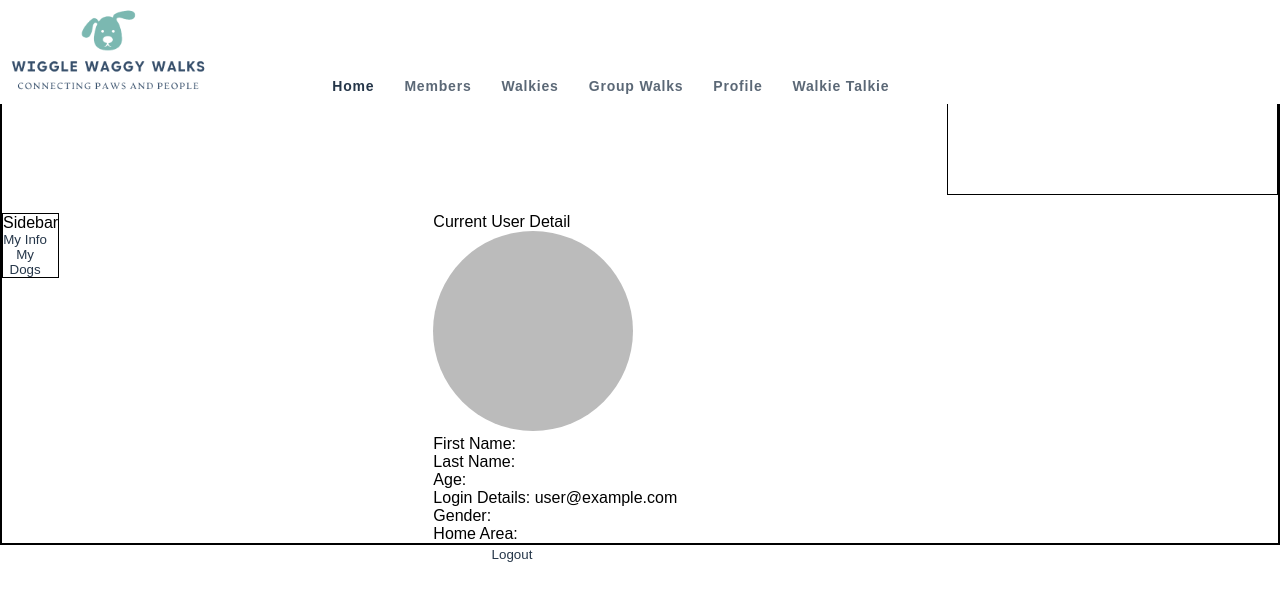
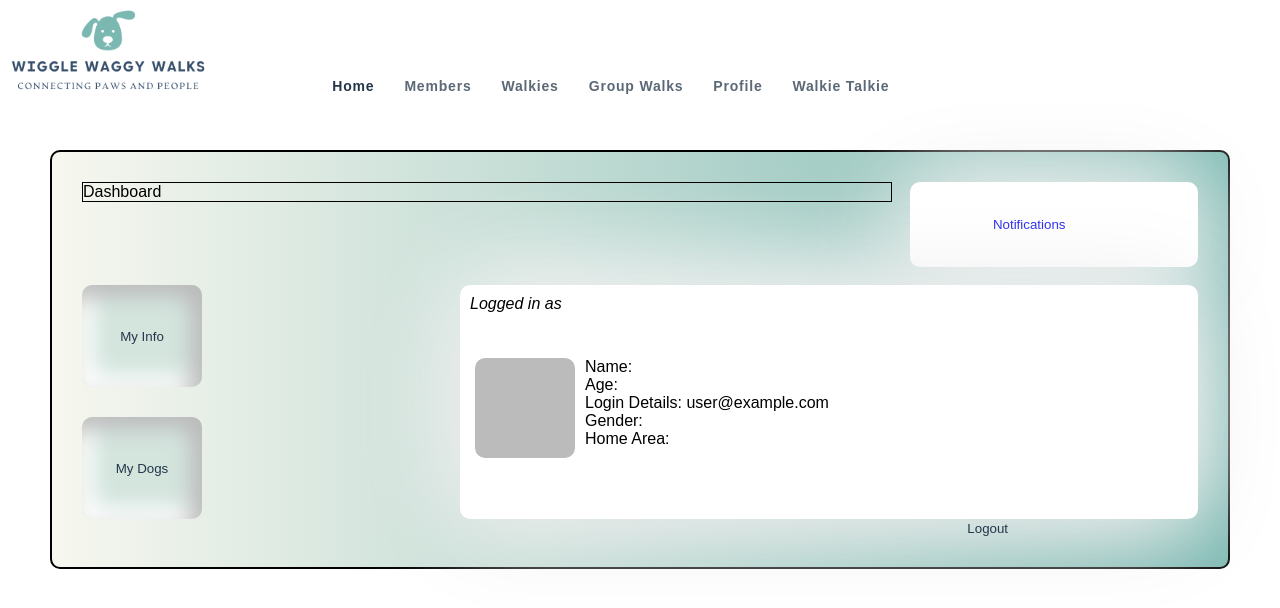
Before and after one commit to gillianroberts1/CapstoneClient, a React (Create React App) app: page /profile in a window 1280 px wide. Shown: the top 608 px of the page. Built offline with nearby package versions, Linux system fonts and the light colour scheme; no server answers; sample sign-in values are in the browser's storage.

Commit message:
styling to profile

```diff
--- a/src/components/profile/Notification.js
+++ b/src/components/profile/Notification.js
@@ -9,7 +9,7 @@ const Notification = () => {
   const { currentUser } = useContext(AuthContext);
 
   return (
-    <>
+    <div className='notifications-container'>
     <h2>Notification Centre</h2>
 
     {currentUser && currentUser.notifications.length > 0 ? (
@@ -26,7 +26,7 @@ const Notification = () => {
     )}
 
 
-    </>
+    </div>
 
   )
 }
--- a/src/components/profile/Profile.js
+++ b/src/components/profile/Profile.js
@@ -7,28 +7,31 @@ import "./css/Profile.css";
 import { signOut } from "firebase/auth";
 import { auth } from "../../firebase";
 
-
 const Profile = () => {
-  const [selectedOption, setSelectedOption] = useState("user")
+  const [selectedOption, setSelectedOption] = useState("user");
   return (
     <>
       <div className="profile-container">
         <div className="sidebar">
           <Sidebar setSelectedOption={setSelectedOption} />
         </div>
+
         <div className="notifications">
           <button>
             <Link to="/notifications">Notifications</Link>
           </button>
         </div>
+
         <div className="detail">
-          <Detail  selectedOption={selectedOption}/>
+          <Detail selectedOption={selectedOption} />
+          <button className="logout" onClick={() => signOut(auth)}>
+            Logout
+          </button>
         </div>
         <div className="dashboard">
           <Dashboard />
         </div>
       </div>
-      <button onClick={()=>signOut(auth)}>Logout</button>
     </>
   );
 };
--- a/src/components/profile/Sidebar.js
+++ b/src/components/profile/Sidebar.js
@@ -5,10 +5,10 @@ import "./css/SideBar.css"
 const Sidebar = ({setSelectedOption}) => {
   return (
     <>
-    <div className='sidebar-container'>Sidebar
-    <button onClick={()=> setSelectedOption("user")}> My Info</button>
+    <div className='sidebar-container'>
+    <button className="side-button" onClick={()=> setSelectedOption("user")}> My Info</button>
 
-    <button onClick={()=> setSelectedOption("dog")}> My Dogs</button>
+    <button className="side-button" onClick={()=> setSelectedOption("dog")}> My Dogs</button>
     </div>
     </>
   )
--- a/src/components/profile/css/Notifications.css
+++ b/src/components/profile/css/Notifications.css
@@ -1,3 +1,11 @@
-.notifications-container{
-    border: 1px solid black;
+.notifications {
+  height: 100%;
+  width: 100%;
+  padding: 20px;
+  display: inline-grid;
+  border-radius: 10px;
+  background: #ffffff;
+  box-shadow:  -7px 7px 100px #e6e6e6,
+  7px -7px 100px #ffffff;
+  border: none !important;
 }
--- a/src/components/profile/css/Profile.css
+++ b/src/components/profile/css/Profile.css
@@ -1,5 +1,8 @@
 .profile-container {
+  padding: 30px;
+  margin: 150px 50px;
   border: 2px solid black;
+  border-radius: 10px;
   display: grid;
   grid-template-columns: 1fr 1.2fr 0.8fr;
   grid-template-rows: 0.8fr 1.2fr 1fr;
@@ -9,16 +12,33 @@
     "dashboard dashboard notifications"
     "sidebar detail detail"
     "sidebar detail detail";
+  background: linear-gradient(
+    270deg,
+    rgba(123, 184, 177, 1) 1%,
+    rgba(247, 247, 239, 1) 100%
+  );
 }
 
-  .sidebar { grid-area: sidebar; }
+.sidebar {
+  grid-area: sidebar;
+}
 
-  .notifications { grid-area: notifications; }
+.notifications {
+  grid-area: notifications;
+}
 
-  .detail { grid-area: detail; }
+.detail {
+  grid-area: detail;
+}
 
-  .dashboard { grid-area: dashboard; }
+.dashboard {
+  grid-area: dashboard;
+}
 
-  .notifications{
+.notifications {
   border: 1px solid black;
 }
+
+.logout{
+  padding-left: 465px;
+}
--- a/src/components/profile/css/SideBar.css
+++ b/src/components/profile/css/SideBar.css
@@ -1,5 +1,16 @@
-.sidebar-container{
-    border: 1px solid black;
-    display: inline-grid;
+.sidebar-container {
+  height: 234px;
+  width: 150px;
+  display: inline-grid;
+  gap: 30px;
 
 }
+
+
+.side-button {
+  border-radius: 10px;
+  background: #d4e5de;;
+  box-shadow: inset -11px 11px 22px #bababa, inset 11px -11px 22px #ffffff;
+  border: none;
+
+}
--- a/src/components/profile/css/UserDetail.css
+++ b/src/components/profile/css/UserDetail.css
@@ -0,0 +1,27 @@
+.current_user_container {
+  border-radius: 10px;
+  background: #ffffff;
+  box-shadow:  -7px 7px 100px #e6e6e6,
+  7px -7px 100px #ffffff;
+  height: 234px;
+
+}
+
+.user-header{
+    padding: 10px 0px 30px 10px;
+    font-style: italic;
+}
+.user-card {
+    display: flex;
+  padding: 15px;
+}
+
+img {
+  height: 100px;
+  border-radius: 10px;
+}
+
+.user-details{
+    padding-left: 10px;
+
+}
--- a/src/components/profile/currentUser/CurrentUserDetail.js
+++ b/src/components/profile/currentUser/CurrentUserDetail.js
@@ -1,6 +1,6 @@
 import React, { useContext } from "react";
-import { AuthContext } from "../../../firebase/context/AuthContext"
-
+import { AuthContext } from "../../../firebase/context/AuthContext";
+import "../css/UserDetail.css";
 
 const CurrentUserDetail = () => {
   const { currentUser } = useContext(AuthContext);
@@ -11,30 +11,24 @@ const CurrentUserDetail = () => {
   //   } = location.state;
 
   return (
-    <div className="current_user">
-      Current User Detail
-      <p>
-        {currentUser && (
-          <img
-            src={currentUser.photoURL}
-            alt=""
-            style={{
-              height: "200px",
-              width: "200px",
-              objectFit: "cover",
-              borderRadius: "50%",
-            }}
-          />
-        )}
+    <div className="current_user_container">
+      <div className="user-header">Logged in as {currentUser.firstName}</div>
+      <div className="user-card">
+        <p className="photo">
+          {currentUser && <img src={currentUser.photoURL} alt="" />}
           <br></br>
         </p>
-      <p>First Name: {currentUser.firstName}</p>
-      <p>Last Name: {currentUser.lastName}</p>
+        <div className="user-details">
+          <p>
+            Name: {currentUser.firstName} {currentUser.lastName}
+          </p>
+
           <p>Age: {currentUser.age}</p>
           <p>Login Details: {currentUser.email}</p>
           <p>Gender: {currentUser.gender}</p>
           <p>Home Area: {currentUser.area}</p>
-      <p></p>
+        </div>
+      </div>
     </div>
   );
 };
```
Lines whose indentation alone changed are shown as unchanged.
